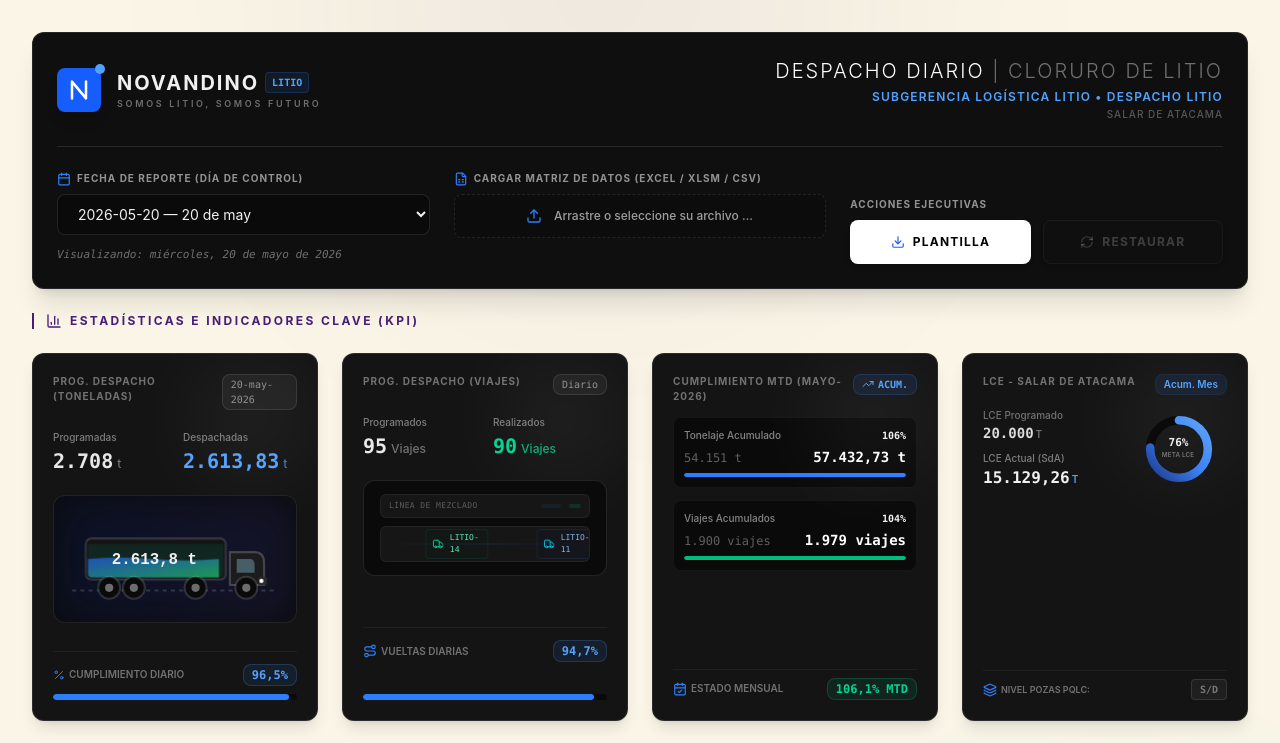
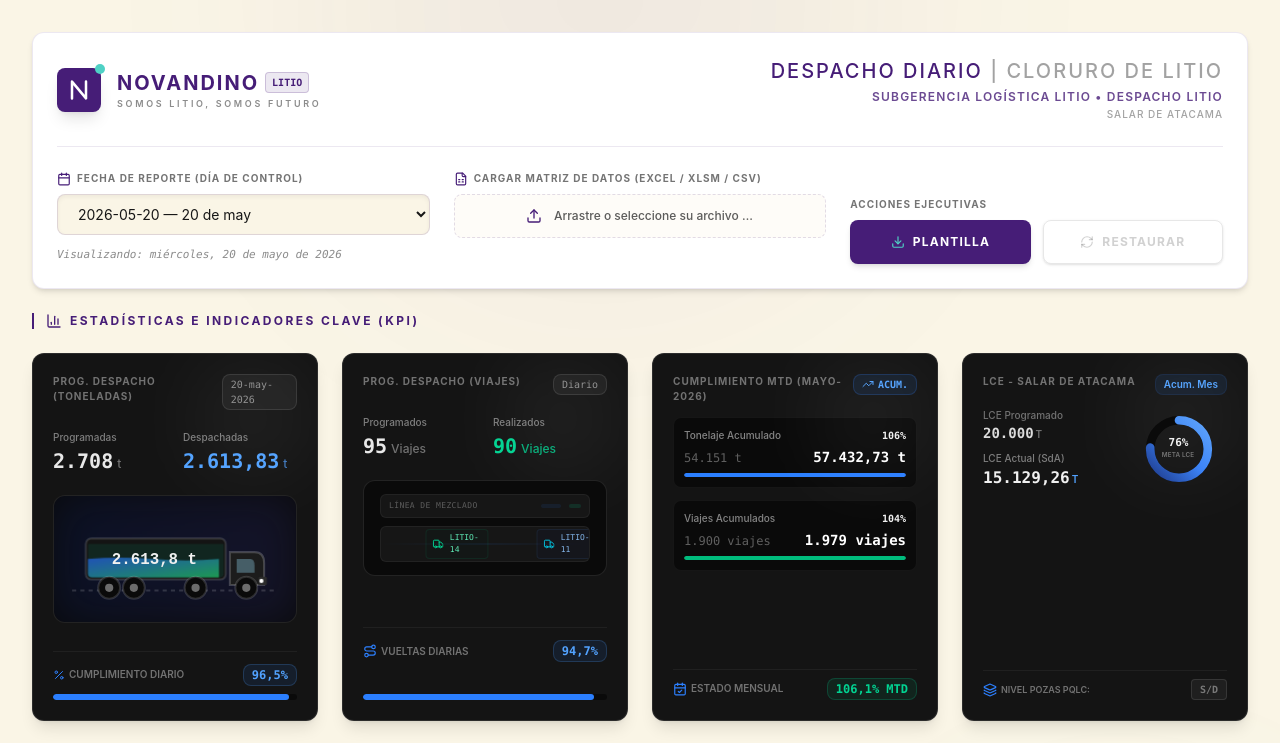
Before and after one commit to MushuAlberto/LCE, a React (Vite) app: page / in a window 1280 px wide. Shown: the top 743 px of the page. Built offline with nearby package versions, Linux system fonts and the light colour scheme.

Commit message:
Update DashboardHeader.tsx

```diff
--- a/src/components/DashboardHeader.tsx
+++ b/src/components/DashboardHeader.tsx
@@ -81,29 +81,29 @@ export function DashboardHeader({
   };
 
   return (
-    <header className="w-full bg-[#0F0F0F] text-[#F0F0F0] rounded-xl p-6 shadow-xl border border-white/10">
+    <header className="w-full bg-white text-tecnico rounded-xl p-6 shadow-md border border-nucleo/10">
       {/* Top Bar: Brand Logo & Information */}
-      <div className="flex flex-col lg:flex-row items-center justify-between gap-6 pb-6 border-b border-white/10">
+      <div className="flex flex-col lg:flex-row items-center justify-between gap-6 pb-6 border-b border-nucleo/10">
         {/* NOVANDINO Logo & Slogan */}
         <div className="flex items-center gap-4 self-start lg:self-center">
-          <div className="relative flex items-center justify-center w-11 h-11 bg-blue-600 rounded-lg shadow-lg">
+          <div className="relative flex items-center justify-center w-11 h-11 bg-nucleo rounded-lg shadow-lg">
             {/* Elegant Polygon N Logo representing Mining / Lithium */}
             <svg viewBox="0 0 100 100" className="w-7 h-7 fill-none stroke-current text-white" strokeWidth="9" strokeLinecap="round" strokeLinejoin="round">
               <path d="M25 80 V20 L75 80 V20" />
             </svg>
-            <div className="absolute -top-1 -right-1 w-2.5 h-2.5 bg-blue-400 rounded-full animate-ping" />
-            <div className="absolute -top-1 -right-1 w-2.5 h-2.5 bg-blue-400 rounded-full" />
+            <div className="absolute -top-1 -right-1 w-2.5 h-2.5 bg-litio rounded-full animate-ping" />
+            <div className="absolute -top-1 -right-1 w-2.5 h-2.5 bg-litio rounded-full" />
           </div>
           <div>
             <div className="flex items-center gap-1.5">
-              <span className="font-bold text-xl tracking-widest text-[#F0F0F0]">
+              <span className="font-bold text-xl tracking-widest text-[#461D77]">
                 NOVANDINO
               </span>
-              <span className="text-[10px] uppercase font-bold bg-blue-500/10 border border-blue-500/20 text-blue-400 px-1.5 py-0.5 rounded font-mono">
+              <span className="text-[10px] uppercase font-bold bg-nucleo/10 border border-nucleo/20 text-nucleo px-1.5 py-0.5 rounded font-mono">
                 LITIO
               </span>
             </div>
-            <p className="text-[9px] tracking-[0.3em] text-white/40 font-semibold uppercase">
+            <p className="text-[9px] tracking-[0.3em] text-tecnico/50 font-semibold uppercase">
               SOMOS LITIO, SOMOS FUTURO
             </p>
           </div>
@@ -111,13 +111,13 @@ export function DashboardHeader({
 
         {/* Corporate Titles */}
         <div className="text-center lg:text-right flex-1 select-none">
-          <h1 className="text-lg lg:text-xl font-light tracking-widest text-white uppercase">
-            Despacho Diario <span className="text-white/40">| Cloruro de Litio</span>
+          <h1 className="text-lg lg:text-xl font-medium tracking-widest text-nucleo uppercase">
+            Despacho Diario <span className="text-tecnico/40">| Cloruro de Litio</span>
           </h1>
-          <p className="text-xs font-semibold tracking-widest text-blue-400 mt-1 uppercase">
+          <p className="text-xs font-semibold tracking-widest text-nucleo/80 mt-1 uppercase">
             Subgerencia Logística Litio &bull; Despacho Litio
           </p>
-          <p className="text-[10px] font-medium tracking-widest text-white/30 uppercase mt-0.5">
+          <p className="text-[10px] font-medium tracking-widest text-tecnico/40 uppercase mt-0.5">
             Salar de Atacama
           </p>
         </div>
@@ -128,15 +128,15 @@ export function DashboardHeader({
 
         {/* Date Selection Control */}
         <div className="flex flex-col gap-2">
-          <label className="text-[10px] text-white/55 flex items-center gap-1.5 font-bold tracking-widest uppercase">
-            <Calendar className="w-3.5 h-3.5 text-blue-500" />
+          <label className="text-[10px] text-tecnico/60 flex items-center gap-1.5 font-bold tracking-widest uppercase">
+            <Calendar className="w-3.5 h-3.5 text-nucleo" />
             Fecha de Reporte (Día de Control)
           </label>
           <div className="flex gap-2 items-center">
             <select
               value={selectedDate}
               onChange={(e) => onDateChange(e.target.value)}
-              className="flex-1 bg-[#0A0A0A] border border-white/10 rounded-lg px-4 py-2.5 text-sm text-[#F0F0F0] focus:outline-none focus:border-blue-500 transition-colors cursor-pointer shadow-inner scrollbar-thin"
+              className="flex-1 bg-calido border border-nucleo/15 rounded-lg px-4 py-2.5 text-sm text-tecnico focus:outline-none focus:border-nucleo transition-colors cursor-pointer shadow-inner scrollbar-thin"
               id="date-select-picker"
             >
               {allDates.map((date) => {
@@ -144,22 +144,22 @@ export function DashboardHeader({
                 const day = dObj.getDate();
                 const month = dObj.toLocaleString("es-ES", { month: "short" });
                 return (
-                  <option key={date} value={date} className="bg-[#0A0A0A]">
+                  <option key={date} value={date} className="bg-calido text-tecnico">
                     {date} — {day} de {month}
                   </option>
                 );
               })}
             </select>
           </div>
-          <p className="text-[11px] text-white/40 mt-1 font-mono italic">
+          <p className="text-[11px] text-tecnico/50 mt-1 font-mono italic">
             Visualizando: {formatFullDateSpanish(selectedDate)}
           </p>
         </div>
 
         {/* Excel File Upload Area */}
         <div className="flex flex-col gap-2">
-          <label className="text-[10px] text-white/55 flex items-center gap-1.5 font-bold tracking-widest uppercase">
-            <FileSpreadsheet className="w-3.5 h-3.5 text-blue-500" />
+          <label className="text-[10px] text-tecnico/60 flex items-center gap-1.5 font-bold tracking-widest uppercase">
+            <FileSpreadsheet className="w-3.5 h-3.5 text-nucleo" />
             Cargar Matriz de Datos (Excel / XLSM / CSV)
           </label>
 
@@ -170,10 +170,10 @@ export function DashboardHeader({
             onClick={() => fileInputRef.current?.click()}
             className={`relative flex items-center justify-center gap-3 border border-dashed rounded-lg px-4 py-2 cursor-pointer transition-all duration-200 h-11 ${
               isDragOver
-                ? "border-blue-500 bg-blue-950/10 text-blue-200"
+                ? "border-nucleo bg-nucleo/5 text-nucleo"
                 : isCustomFileLoaded
-                ? "border-emerald-500/50 bg-emerald-950/10 hover:bg-emerald-900/10 text-emerald-200"
-                : "border-white/10 bg-[#0A0A0A]/50 hover:bg-[#141414] text-white/60"
+                ? "border-ionizado bg-ionizado/5 hover:bg-ionizado/10 text-ionizado"
+                : "border-nucleo/15 bg-calido/30 hover:bg-calido/50 text-tecnico/70"
             }`}
             id="excel-drop-zone"
           >
@@ -185,13 +185,13 @@ export function DashboardHeader({
               className="hidden"
             />
 
-            <Upload className={`w-4 h-4 ${isCustomFileLoaded ? "text-emerald-400" : "text-blue-500"}`} />
+            <Upload className={`w-4 h-4 ${isCustomFileLoaded ? "text-ionizado" : "text-nucleo"}`} />
             <span className="text-xs truncate max-w-[200px] font-medium">
               {isCustomFileLoaded ? fileName : "Arrastre o seleccione su archivo Excel (.xlsx, .xlsm) o CSV"}
             </span>
 
             {isCustomFileLoaded && (
-              <span className="text-[9px] bg-emerald-500/20 text-emerald-300 border border-emerald-400/30 px-1 py-0.5 rounded font-mono uppercase">
+              <span className="text-[9px] bg-ionizado/10 text-ionizado border border-ionizado/20 px-1 py-0.5 rounded font-mono uppercase">
                 Activo
               </span>
             )}
@@ -200,9 +200,9 @@ export function DashboardHeader({
           {/* Feedback message overlay inside UI */}
           {uploadStatus !== "idle" && (
             <div className={`flex items-center gap-1.5 text-[10px] p-1.5 rounded mt-1 font-medium ${
-              uploadStatus === "success" ? "bg-emerald-500/10 text-emerald-300 border border-emerald-400/20" : "bg-rose-500/10 text-rose-300 border border-rose-400/20"
+              uploadStatus === "success" ? "bg-ionizado/15 text-ionizado border border-ionizado/20" : "bg-rose-50 text-rose-700 border border-rose-200"
             }`}>
-              {uploadStatus === "success" ? <CheckCircle2 className="w-3.5 h-3.5 text-emerald-400 flex-shrink-0" /> : <AlertCircle className="w-3.5 h-3.5 text-rose-400 flex-shrink-0" />}
+              {uploadStatus === "success" ? <CheckCircle2 className="w-3.5 h-3.5 text-ionizado flex-shrink-0" /> : <AlertCircle className="w-3.5 h-3.5 text-rose-600 flex-shrink-0" />}
               <span className="truncate">{statusMessage}</span>
             </div>
           )}
@@ -210,28 +210,28 @@ export function DashboardHeader({
 
         {/* Operational Actions */}
         <div className="flex flex-col gap-2 justify-end">
-          <label className="text-[10px] text-white/55 flex items-center gap-1.5 font-bold tracking-widest uppercase">
+          <label className="text-[10px] text-tecnico/60 flex items-center gap-1.5 font-bold tracking-widest uppercase">
             Acciones Ejecutivas
           </label>
           <div className="grid grid-cols-2 gap-3 h-11">
             <button
               onClick={onDownloadTemplate}
-              className="flex items-center justify-center gap-2 bg-white hover:bg-gray-200 active:bg-gray-300 transition-colors text-black rounded-lg text-xs font-bold uppercase tracking-widest shadow-md active:scale-95"
+              className="flex items-center justify-center gap-2 bg-nucleo hover:bg-nucleo/95 active:scale-95 text-white transition-colors rounded-lg text-xs font-bold uppercase tracking-widest shadow-md"
               title="Descargar plantilla de Excel pre-configurada"
               id="btn-download-excel-template"
             >
-              <Download className="w-3.5 h-3.5 text-blue-600" />
+              <Download className="w-3.5 h-3.5 text-litio" />
               Plantilla
             </button>
             <button
               onClick={onResetData}
               disabled={!isCustomFileLoaded}
-              className={`flex items-center justify-center gap-2 rounded-lg text-xs font-bold uppercase tracking-widest transition-all shadow-md active:scale-95 ${
+              className={`flex items-center justify-center gap-2 rounded-lg text-xs font-bold uppercase tracking-widest transition-all shadow-sm active:scale-95 ${
                 isCustomFileLoaded
-                  ? "bg-transparent hover:bg-white/5 text-rose-400 border border-rose-500/20 hover:border-rose-500/40"
-                  : "bg-transparent text-white/20 border border-white/5 pointer-events-none"
+                  ? "bg-transparent hover:bg-rose-50 text-rose-600 border border-rose-300"
+                  : "bg-transparent text-tecnico/20 border border-tecnico/10 pointer-events-none"
               }`}
-              title="Restaurar base de datos histórica de demostración"
+              title="Restaurar base de datos histórica de de demostración"
               id="btn-reset-excel-data"
             >
               <RefreshCw className={`w-3.5 h-3.5 ${isCustomFileLoaded ? "animate-pulse" : ""}`} />
```
